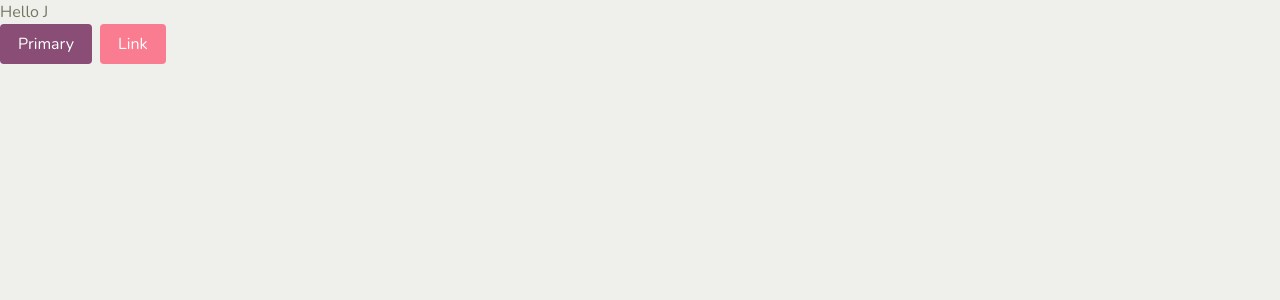
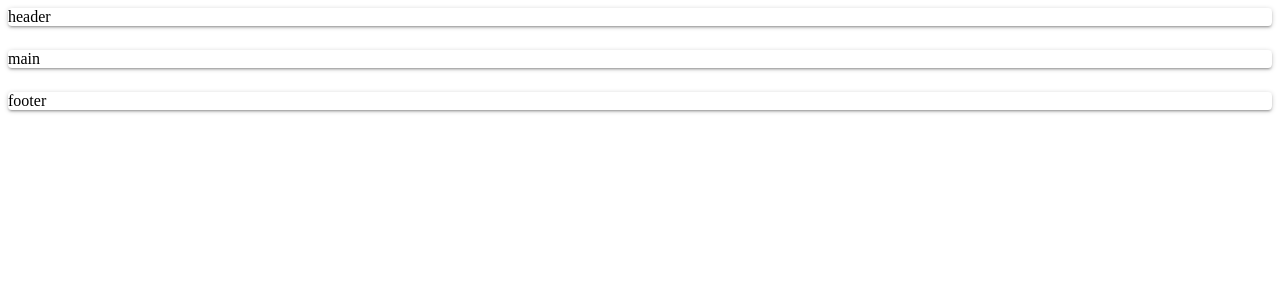
Before and after one commit to jero07/NetCoreReactSpa, a React app in the folder ClientApp/: page / in a window 1280 px wide. Shown: the top 300 px of the page. Built offline with nearby package versions, Linux system fonts and the light colour scheme.

Commit message:
updated babel to 7.0 and included material-ui

```diff
--- /dev/null
+++ b/ClientApp/babel.config.js
@@ -0,0 +1,17 @@
+const presets = [
+    ["@babel/env", {
+      targets: {
+        edge: "17",
+        firefox: "60",
+        chrome: "67",
+        safari: "11.1"
+      },
+      useBuiltIns: "usage"
+    }],
+    "@babel/react"
+  ];
+
+  const plugins = ["@babel/plugin-transform-runtime"];
+
+
+  module.exports = { presets, plugins };
--- a/ClientApp/public/index.html
+++ b/ClientApp/public/index.html
@@ -3,7 +3,8 @@
   <head>
     <meta charset="utf-8">
     <meta name="viewport" content="width=device-width, initial-scale=1, shrink-to-fit=no">
-    <meta name="theme-color" content="#000000">
+    <link rel="stylesheet" href="https://fonts.googleapis.com/css?family=Roboto:300,400,500">
+    <link rel="stylesheet" href="https://fonts.googleapis.com/icon?family=Material+Icons">
     <link rel="stylesheet" href="<%=htmlWebpackPlugin.files.chunks.main.css %>">
     <title>NetCoreReactSpa</title>
   </head>
--- a/ClientApp/src/App.js
+++ b/ClientApp/src/App.js
@@ -1,17 +1,53 @@
 import React, { Component } from 'react';
-export default class App extends Component {
+import PropTypes from 'prop-types';
+import { withStyles } from '@material-ui/core/styles';
+import Paper from '@material-ui/core/Paper';
+import Grid from '@material-ui/core/Grid';
+import {Header, Main, Footer} from './Components/Layout';
 
+const styles = theme => ({
+  root: {
+    flexGrow: 1,
+  },
+  paper: {
+    padding: 5,
+    textAlign: 'center',
+    color: '#eaeaea',
+  },
+  paperMain: {
+    padding: 20,
+    Margin:20,
+    textAlign: 'center',
+    color: '#eaeaea',
+  },
+});
+class App extends Component {
+  constructor(props) {
+    super(props);
+  }
   render() {
+   // const { classes } = props;
+
     return (
       <React.Fragment>
-        <div>Hello J</div>
-        <div>
-        <div class="buttons">
-        <a class="button is-primary">Primary</a>
-        <a class="button is-link">Link</a>
-      </div>
-        </div>
+       <Grid container spacing={24}>
+        <Grid item xs={12}>
+          <Paper><Header/></Paper>
+        </Grid>
+        <Grid item xs={12}>
+          <Paper styles={styles.paperMain}><Main/></Paper>
+        </Grid>
+        <Grid item xs={12}>
+         <Paper> <Footer/></Paper>
+         </Grid>
+       </Grid>
       </React.Fragment>
     );
   }
 }
+
+App.propTypes = {
+  classes: PropTypes.object.isRequired,
+};
+
+export default withStyles(styles)(App);
--- /dev/null
+++ b/ClientApp/src/Components/Layout/Footer.js
@@ -0,0 +1,13 @@
+import React, { Component } from "react";
+
+class Footer extends Component {
+  render() {
+    return (
+      <React.Fragment>
+         footer
+      </React.Fragment>
+    );
+  }
+}
+
+export default Footer;
--- /dev/null
+++ b/ClientApp/src/Components/Layout/Header.js
@@ -0,0 +1,13 @@
+import React, { Component } from "react";
+
+class Header extends Component {
+  render() {
+    return (
+      <React.Fragment>
+         header
+      </React.Fragment>
+    );
+  }
+}
+
+export default Header;
--- /dev/null
+++ b/ClientApp/src/Components/Layout/Main.js
@@ -0,0 +1,13 @@
+import React, { Component } from "react";
+
+class Main extends Component {
+    render() {
+        return (
+          <React.Fragment>
+            main
+          </React.Fragment>
+        )
+    }
+}
+
+export default Main;
--- /dev/null
+++ b/ClientApp/src/Components/Layout/index.js
@@ -0,0 +1,9 @@
+import Header from "./Header";
+import Main from "./Main";
+import Footer from "./Footer";
+
+export {
+  Header,
+  Main,
+  Footer
+};
--- a/ClientApp/src/base.scss
+++ /dev/null
@@ -1,34 +0,0 @@
-@charset "utf-8";
-@import url('https://fonts.googleapis.com/css?family=Nunito:400,700');
-
-
-$purple: #8A4D76;
-$pink: #FA7C91;
-$brown: #757763;
-$beige-light: #D0D1CD;
-$beige-lighter: #EFF0EB;
-
-
-$family-sans-serif: "Nunito", sans-serif;
-$grey-dark: $brown;
-$grey-light: $beige-light;
-$primary: $purple;
-$link: $pink;
-$widescreen-enabled: false;
-$fullhd-enabled: false;
-
-
-$body-background-color: $beige-lighter;
-$control-border-width: 2px;
-$input-border-color: transparent;
-$input-shadow: none;
-
-
-@import "../node_modules/bulma/sass/utilities/_all.sass";
-@import "../node_modules/bulma/sass/base/_all.sass";
-@import "../node_modules/bulma/sass/elements/button.sass";
-@import "../node_modules/bulma/sass/elements/container.sass";
-@import "../node_modules/bulma/sass/elements/form.sass";
-@import "../node_modules/bulma/sass/elements/title.sass";
-@import "../node_modules/bulma/sass/layout/hero.sass";
-@import "../node_modules/bulma/sass/layout/section.sass";
--- a/ClientApp/src/index.js
+++ b/ClientApp/src/index.js
@@ -1,16 +1,19 @@
-import React from 'react';
-import ReactDOM from 'react-dom';
-import { BrowserRouter } from 'react-router-dom';
-import App from './App';
-import registerServiceWorker from './registerServiceWorker';
-import 'bulma/css/bulma.css';
-import './base.scss';
+import React from "react";
+import ReactDOM from "react-dom";
+import { BrowserRouter } from "react-router-dom";
+import App from "./App";
+import registerServiceWorker from "./registerServiceWorker";
 
- const rootElement = document.getElementById('app');
+
+const rootElement = document.getElementById("app");
 
 ReactDOM.render(
-    <BrowserRouter>
-        <App/>
-    </BrowserRouter>,rootElement);
+  <BrowserRouter>
+    <React.Fragment>
+      <App />
+    </React.Fragment>
+  </BrowserRouter>,
+  rootElement
+);
 
 registerServiceWorker();
--- a/ClientApp/webpack.dev.js
+++ b/ClientApp/webpack.dev.js
@@ -3,10 +3,8 @@ const webpack = require('webpack');
 const HtmlWebpackPlugin = require('html-webpack-plugin');
 const WebpackMd5Hash = require('webpack-md5-hash');
 const MiniCssExtractPlugin = require("mini-css-extract-plugin");
-const ExtractTextPlugin = require('extract-text-webpack-plugin');
 const UglifyJsPlugin = require('uglifyjs-webpack-plugin');
 const CleanWebpackPlugin = require('clean-webpack-plugin');
-const devMode = process.env.NODE_ENV !== 'production';
 
 const config = {
   entry: { main: './src/index.js' },
@@ -41,23 +39,6 @@ const config = {
         }
       },
       {
-          // test: /\.css$/,
-          // use: ['style-loader', MiniCssExtractPlugin.loader,
-          // 'css-loader', 'postcss-loader'],
-       // test: /\.(sa|sc|c)ss$/,
-       // use: ['style-loader', MiniCssExtractPlugin.loader,
-       //    'css-loader','sass-loader','postcss-loader'],
-        // test: /\.css$/,
-        // use: ['style-loader', MiniCssExtractPlugin.loader,
-        //   'css-loader', 'postcss-loader']
-        //   use: ExtractTextPlugin.extract(
-        //     {
-        //       fallback: 'style-loader',
-        //       use: ['css-loader']
-        //     })
-      },
-      {
-
         test: /\.(sa|sc|c)ss$/,
         use: ['style-loader', MiniCssExtractPlugin.loader,
          'css-loader','sass-loader','postcss-loader'],
@@ -67,7 +48,6 @@ const config = {
   plugins: [
     new CleanWebpackPlugin('build', {}),
     new MiniCssExtractPlugin({
-      //filename: 'style.[contenthash].css',
       filename: '[name].[hash].css',
       chunkFilename: '[id].[hash].css',
     }),
@@ -79,10 +59,6 @@ const config = {
     }),
     new WebpackMd5Hash(),
     new webpack.HotModuleReplacementPlugin()
-
-    // new ExtractTextPlugin(
-    //     {filename: 'style.[hash].css', disable: false, allChunks: true}
-    //   ),
   ]
 };
 
```
Also changed, not shown: ClientApp/package.json (+21 -18 lines), ClientApp/.babelrc, 1 other file (tests, documents, lock files or other folders).
